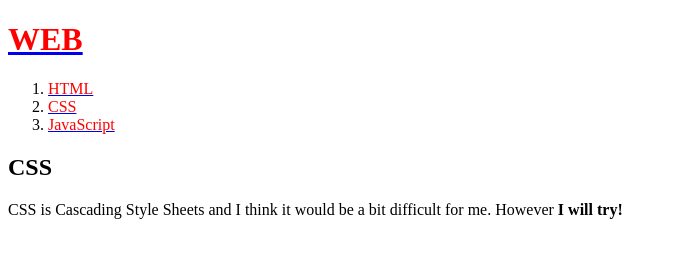
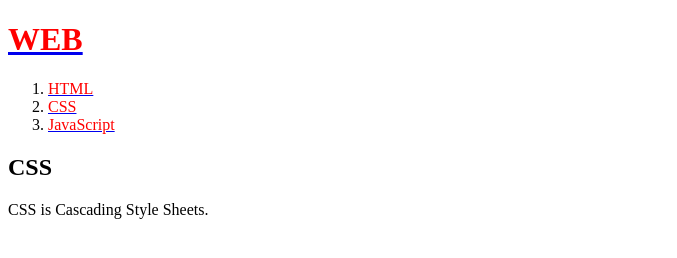
Before and after one commit to glavnayastruna/web1, a plain HTML site: page 2.html in a window 1280 px wide. Shown: the whole page, without its empty margins (0-677 px from the left). Drawn offline with Linux system fonts and the light colour scheme.

Commit message:
Update 2.html

```diff
--- a/2.html
+++ b/2.html
@@ -14,5 +14,5 @@
   </ol>
 
   <h2>CSS</h2>
-  <p>CSS is Cascading Style Sheets and I think it would be a bit difficult for me. However <strong> I will try!</strong>
+  <p>CSS is Cascading Style Sheets.
   </p>
```
